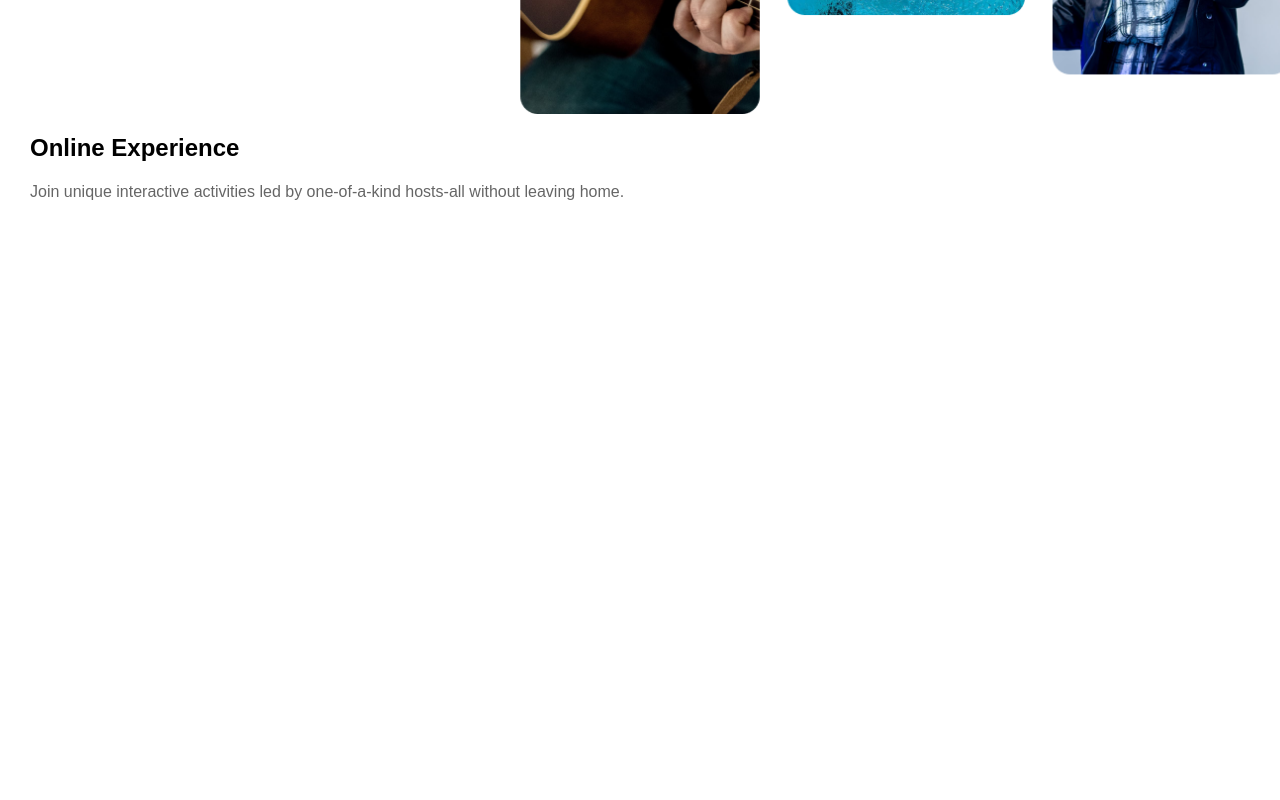
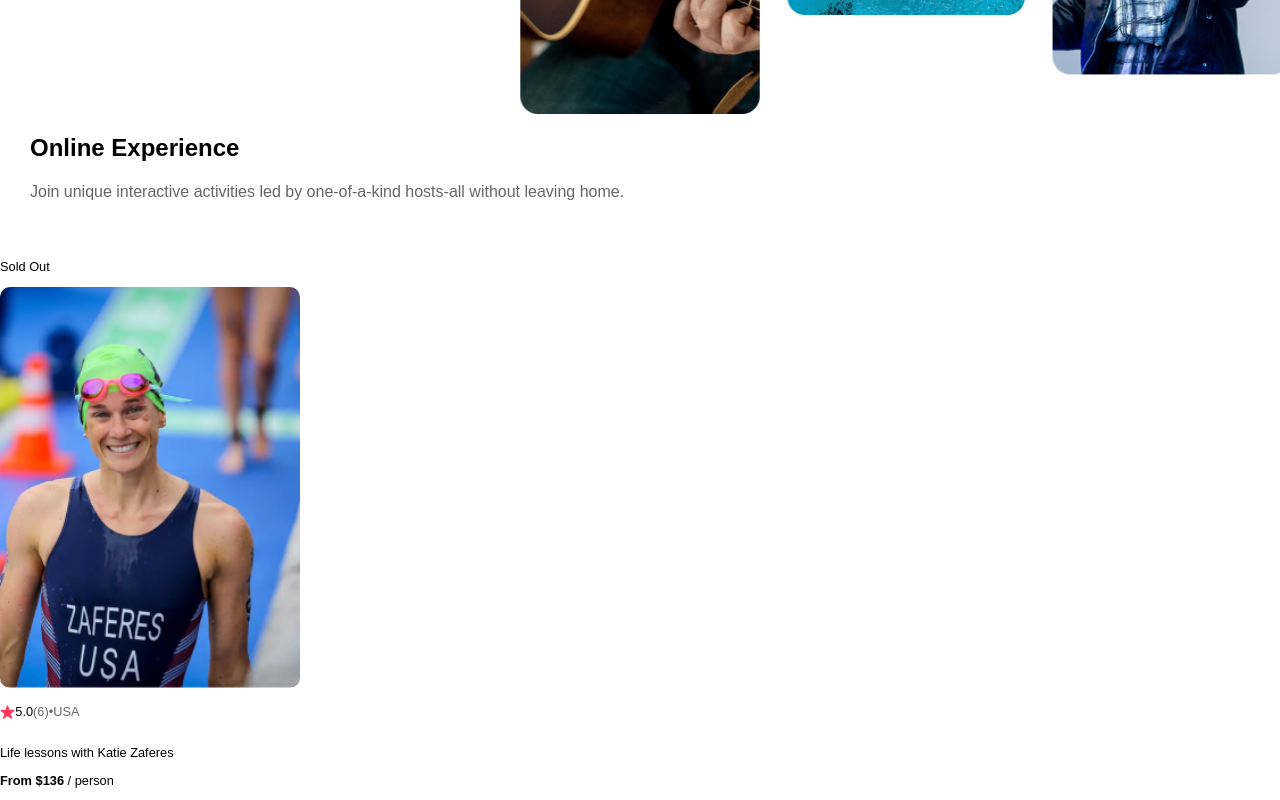
Before and after one commit to EddieLicaycay/Airbnb-Clone, a React (Create React App) app: page / in a window 1280 px wide. Shown: the part 748-1548 px from the top of the page. Before the commit the page ends 995 px from the top, so only its background shows below. Built offline with nearby package versions, Linux system fonts and the light colour scheme.

Commit message:
templating data cards

```diff
--- a/src/App.css
+++ b/src/App.css
@@ -32,3 +32,27 @@ nav {
 .front-page p {
   opacity: 0.6;
 }
+
+.first-card {
+  width: 200px;
+  font-size: 0.8em;
+}
+
+.kenzie {
+  width: 300px;
+  border-radius: 10px;
+}
+
+.section-1 {
+  display: flex;
+  align-items: center;
+}
+
+.section-1 span {
+  opacity: 0.6;
+}
+
+.first-star {
+  height: 14px;
+  align-items: center;
+}
--- a/src/App.js
+++ b/src/App.js
@@ -1,6 +1,8 @@
 import './App.css';
 import Navbar from './components/Navbar'
 import FrontPage from './components/FrontPage'
+import ProductCard from './components/ProductCard'
+
 
 
 function App() {
@@ -8,6 +10,7 @@ function App() {
     <div className="App">
       <Navbar />
       <FrontPage />
+      <ProductCard />
     </div>
   );
 }
--- /dev/null
+++ b/src/components/ProductCard.js
@@ -0,0 +1,24 @@
+import React from 'react';
+import kenzie from '../images/katie-zaferes.png';
+import star from '../images/star.png';
+
+
+const ProductCard = () => {
+  return (
+    <div className="first-card">
+      <p>Sold Out</p>
+      <img src={kenzie} alt="kenzie-zaferes" className="kenzie"/>
+      <section className="section-1">
+        <img src={star} alt="rating star" className="first-star" />
+        <p>5.0</p>
+        <span>(6)•USA </span>
+      </section>
+      <section className="section-2">
+        <p>Life lessons with Katie Zaferes</p>
+        <p><strong>From $136</strong> / person</p>
+      </section>
+    </div>
+  )
+}
+
+export default ProductCard;
```
Also changed, not shown: src/images/katie-zaferes.png (added), src/images/star.png (added).
